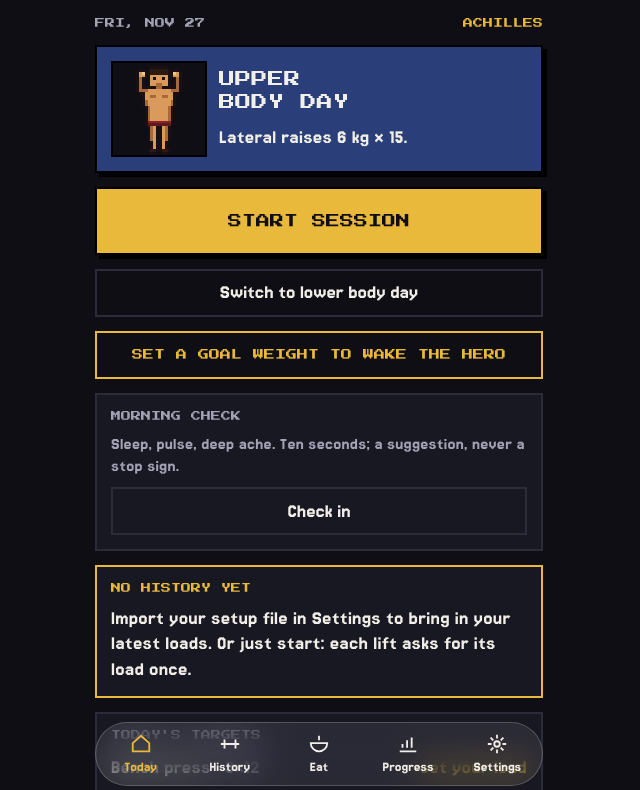
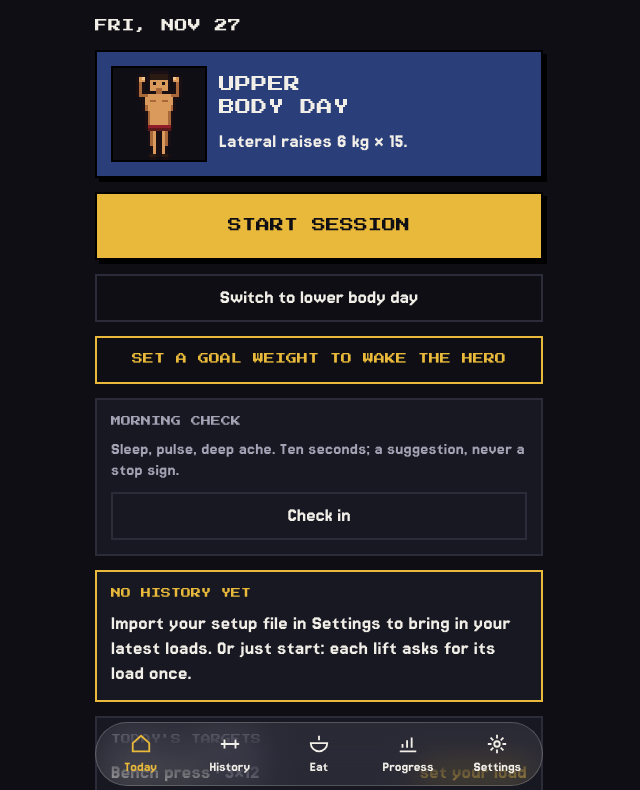
Before and after one commit to tbkb98/Achilles, a website with bundled scripts: page index.html in a window 1280 px wide. Shown: the top 790 px of the page, without its empty margins (321-961 px from the left). Built offline with nearby package versions, Linux system fonts and the light colour scheme.

Commit message:
Achilles 1.2.1: date-only header set lower and brighter on Today
The first row on Today now shows only the date, in bone at a larger size,
and starts further below the status bar when installed on the Home Screen.
Trained-today moves into the day banner. Notes that the switch-control
haptic route was closed by Apple in iOS 26.5.

Co-Authored-By: Claude Fable 5.2 <noreply@anthropic.com>
Claude-Session: https://claude.ai/code/session_01MYEx2YqY3YTLbsdTVxWSHv

```diff
--- a/css/app.css
+++ b/css/app.css
@@ -27,6 +27,7 @@ img.px { image-rendering: pixelated; display: block; }
 
 .label { font-family: var(--px); font-size: 10px; line-height: 1.5; color: var(--mute); letter-spacing: 0; text-transform: uppercase; }
 .label.gold, .gold { color: var(--gold); }
+.datehead { font-family: var(--px); font-size: 13px; line-height: 1.5; color: var(--bone); text-transform: uppercase; }
 .mute { color: var(--mute); }
 .small { font-size: 18px; }
 .num { font-family: var(--px); }
@@ -94,9 +95,9 @@ img.px { image-rendering: pixelated; display: block; }
 .ok { width: .95em; height: .8em; display: inline-block; vertical-align: -0.05em; margin-right: .45em; flex: none; }
 .ok.after { margin: 0 0 0 .45em; }
 
-/* Installed on the Home Screen: iOS fades content right under the status bar, so start lower. */
+/* Installed on the Home Screen: iOS shades whatever sits right under the status bar, so the first row starts well below it. */
 @media (display-mode: standalone) {
-  .screen { padding-top: calc(max(env(safe-area-inset-top, 0px), 44px) + 26px); }
+  .screen { padding-top: calc(max(env(safe-area-inset-top, 0px), 44px) + 48px); }
 }
 .meal { display: flex; gap: 6px; }
 .meal-main { flex: 1; display: flex; align-items: center; gap: 10px; min-height: 54px; padding: 4px 10px; background: var(--panel); border: 2px solid var(--line); color: #C9C9D6; text-align: left; }
--- a/js/app.js
+++ b/js/app.js
@@ -12,7 +12,7 @@ import { progressView } from './ui/progress.js';
 import { pillarsView } from './ui/pillars.js';
 import { routinesView } from './ui/routines.js';
 
-export const VERSION = '1.2.0';
+export const VERSION = '1.2.1';
 
 // One ticker at a time: the visible screen registers what must update four times a second.
 let ticker = null;
--- a/js/platform/device.js
+++ b/js/platform/device.js
@@ -52,7 +52,9 @@ async function acquire() {
 export function keepAwake(on) { wantLock = on; if (on) acquire(); else if (lock) { lock.release().catch(() => {}); lock = null; } }
 document.addEventListener('visibilitychange', acquire);
 
-// --- haptic tick: only fires inside a tap, through Safari's switch control ---
+// --- haptic tick, through Safari's switch control ---
+// Works on iOS 17.4 to 26.4. Apple closed this route in iOS 26.5, so on newer systems the call does nothing;
+// a web app has no other way to reach the Taptic Engine. Kept because it is harmless and still ticks on older phones.
 export function haptic() {
   try {
     if (!hapticLabel) {
--- a/js/ui/today.js
+++ b/js/ui/today.js
@@ -103,12 +103,13 @@ export function todayView() {
   const backupAge = S.kv.lastBackupAt ? daysBetween(S.kv.lastBackupAt.slice(0, 10), d) : null;
 
   return h('div', { class: 'screen tabbed' },
-    h('div', { class: 'row' }, h('div', { class: 'label' }, new Date().toLocaleDateString(undefined, { weekday: 'short', day: 'numeric', month: 'short' })), h('div', { class: 'label gold' }, trained ? [ok(), 'TRAINED TODAY'] : 'ACHILLES')),
+    h('div', { class: 'datehead' }, new Date().toLocaleDateString(undefined, { weekday: 'short', day: 'numeric', month: 'short' })),
     S.updateReady && h('button', { class: 'btn line-gold', onclick: () => go('settings') }, 'UPDATE READY · OPEN SETTINGS'),
     h('div', { class: 'banner ' + due }, hero(stage(), 96, 'hero-box'),
       h('div', { class: 'stack', style: 'gap:10px;min-width:0' },
         h('div', { class: 'h1' }, due, h('br'), 'BODY DAY'),
-        h('div', {}, lead ? `${lead.name} ${kg(lead.target.load)} kg × ${lead.reps || lead.stages[0].reps}.` + (lead.last && !lead.first ? ` Last time ${kg(lead.last.load)}.` : '') : 'First session: you set each load once.'))),
+        h('div', {}, lead ? `${lead.name} ${kg(lead.target.load)} kg × ${lead.reps || lead.stages[0].reps}.` + (lead.last && !lead.first ? ` Last time ${kg(lead.last.load)}.` : '') : 'First session: you set each load once.'),
+        trained && h('div', { class: 'label gold' }, ok(), 'TRAINED TODAY'))),
     h('button', { class: 'btn gold', onclick: onStart }, a ? (a.status === 'ACTIVE' ? 'RESUME SESSION' : 'SESSION SUMMARY') : 'START SESSION'),
     !a && h('button', { class: 'btn', onclick: () => { setKV('dayOverride', { date: d, type: other }); render(); } }, `Switch to ${other.toLowerCase()} body day`),
     f && f.stage > seen && h('div', { class: 'panel goldline', style: 'align-items:center;text-align:center' }, hero(f.stage, 128, '', true),
--- a/sw.js
+++ b/sw.js
@@ -1,5 +1,5 @@
 // Offline shell. Cache-first: after the first load the app never needs the network.
-const VERSION = 'achilles-1.2.0';
+const VERSION = 'achilles-1.2.1';
 const FILES = [
   './',
   './assets/fonts/Jersey15.woff2',
```
